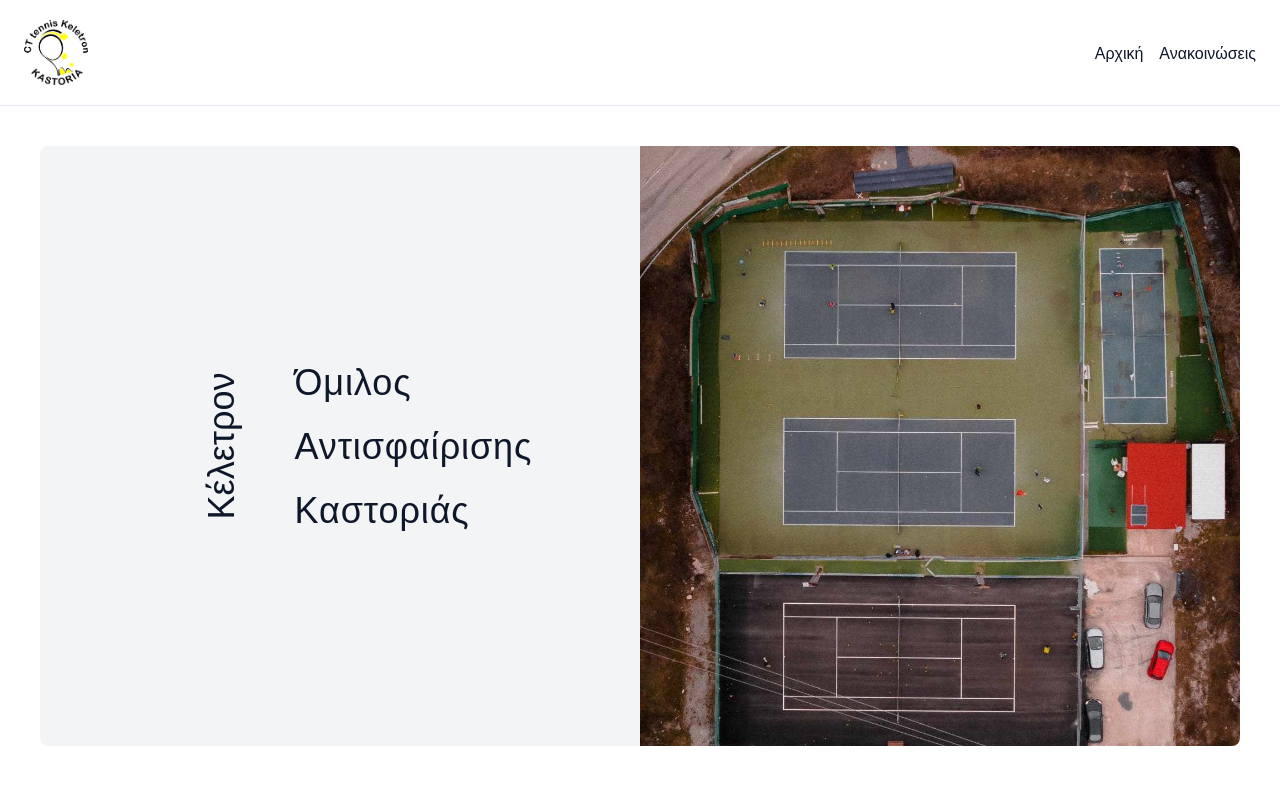
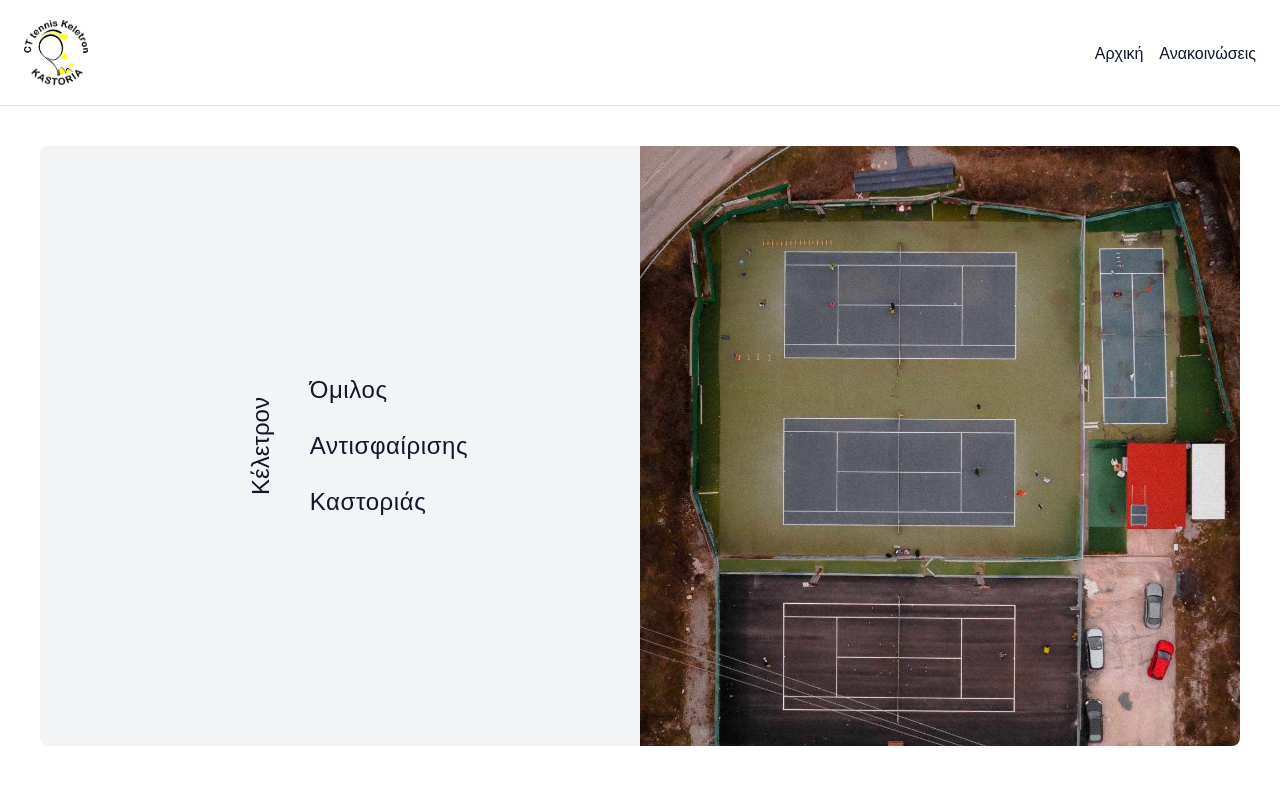
Before and after one commit to papadopan/kastoria-tennis, a Next.js app: page / in a window 1280 px wide. Shown: the top 800 px of the page. Built offline with nearby package versions, Linux system fonts and the light colour scheme.

Commit message:
Refactor page layout and update Tailwind configuration

```diff
--- a/app/page.tsx
+++ b/app/page.tsx
@@ -41,24 +41,24 @@ export default function Home() {
   return (
     <div>
       {/* Welcome section */}
-      <section className="min-h-full bg-gray-100 mb-8 h-[75vh] grid grid-cols-2 rounded-lg">
-        <div className="flex items-center justify-center col-span-2 xl:col-span-1">
-          <p className="text-2xl sm:text-3xl md:text-4xl  2xl:text-5xl font-light transform -rotate-90">
+      <section className="min-h-full bg-gray-100 mb-8 h-[75vh] flex flex-col sm:flex-row rounded-lg">
+        <div className="flex items-center justify-center flex-1">
+          <p className="text-2xl sm:text-2xl lg:text-2xl  2xl:text-5xl font-light transform -rotate-90">
             Κέλετρον
           </p>
           <div className="flex flex-col gap-2 md:gap-6">
-            <p className="text-2xl sm:text-3xl md:text-4xl  2xl:text-5xl tracking-wide  leading-loose font-light">
+            <p className="text-2xl sm:text-2xl lg:text-2xl  2xl:text-5xl tracking-wide  leading-loose font-light">
               Όμιλος
             </p>
-            <p className="text-2xl sm:text-3xl md:text-4xl  2xl:text-5xl tracking-wide  leading-loose font-light">
+            <p className="text-2xl sm:text-2xl lg:text-42xl  2xl:text-5xl tracking-wide  leading-loose font-light">
               Αντισφαίρισης
             </p>
-            <p className="text-2xl sm:text-3xl md:text-4xl  2xl:text-5xl tracking-wide  leading-loose font-light">
+            <p className="text-2xl sm:text-2xl lg:text-2xl  2xl:text-5xl tracking-wide  leading-loose font-light">
               Καστοριάς
             </p>
           </div>
         </div>
-        <div className="bg-white heroImage col-span-2 xl:col-span-1 rounded-r-lg"></div>
+        <div className="bg-white heroImage rounded-none rounded-b-lg sm:rounded-bl-none sm:rounded-r-lg flex-2 sm:flex-1"></div>
       </section>
       {/* Coaches section */}
       <section className="flex flex-col xl:flex-row items-center justify-around py-40 md:px-10 gap-16">
--- a/tailwind.config.js
+++ b/tailwind.config.js
@@ -2,10 +2,10 @@
 module.exports = {
   darkMode: ["class"],
   content: [
-    './pages/**/*.{ts,tsx}',
-    './components/**/*.{ts,tsx}',
-    './app/**/*.{ts,tsx}',
-	],
+    "./pages/**/*.{ts,tsx}",
+    "./components/**/*.{ts,tsx}",
+    "./app/**/*.{ts,tsx}",
+  ],
   theme: {
     container: {
       center: true,
@@ -15,6 +15,9 @@ module.exports = {
       },
     },
     extend: {
+      flex: {
+        2: "2 2 0%",
+      },
       colors: {
         border: "hsl(var(--border))",
         input: "hsl(var(--input))",
@@ -72,4 +75,4 @@ module.exports = {
     },
   },
   plugins: [require("tailwindcss-animate")],
-}
+};
```
